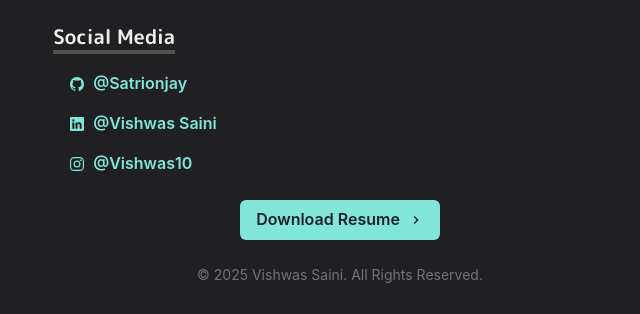
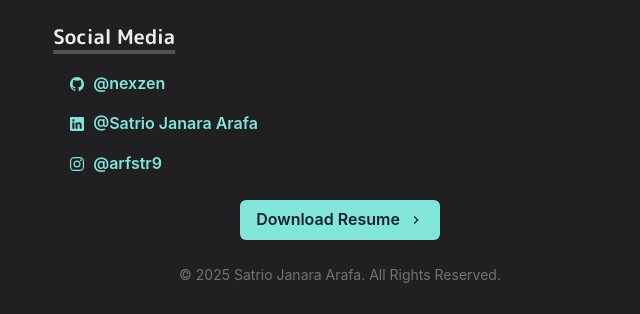
Before and after one commit to afifudin24/portofolioSatrio, a Next.js app: page / in a window 1280 px wide. Shown: the part 1422-1736 px from the top of the page, without its empty margins (300-940 px from the left). Built offline with nearby package versions, Linux system fonts and the light colour scheme.

Commit message:
update blog

```diff
--- a/components/footer.js
+++ b/components/footer.js
@@ -3,7 +3,8 @@ import { Box } from '@chakra-ui/react'
 const Footer = () => {
   return (
     <Box align="center" opacity={0.4} fontSize="sm">
-      &copy; {new Date().getFullYear()} Vishwas Saini. All Rights Reserved.
+      &copy; {new Date().getFullYear()} Satrio Janara Arafa. All Rights
+      Reserved.
     </Box>
   )
 }
--- a/components/navbar.js
+++ b/components/navbar.js
@@ -107,14 +107,17 @@ const Navbar = props => {
                   <MenuItem as={Link}>About</MenuItem>
                 </NextLink>
                 <NextLink href="/works" passHref>
-                  <MenuItem as={Link}>Works</MenuItem>
+                  <MenuItem as={Link}>Projects</MenuItem>
                 </NextLink>
-                <MenuItem
+                <NextLink href="/blogs" passHref>
+                  <MenuItem as={Link}>Blogs</MenuItem>
+                </NextLink>
+                {/* <MenuItem
                   as={Link}
                   href="https://github.com/Vishwas-10/Vishwas-s-Portfolio"
                 >
                   View Source
-                </MenuItem>
+                </MenuItem> */}
               </MenuList>
             </Menu>
           </Box>
--- a/pages/index.js
+++ b/pages/index.js
@@ -6,7 +6,6 @@ import {
   Box,
   SimpleGrid,
   Button,
-
   ListItem,
   useColorModeValue,
   chakra
@@ -18,18 +17,29 @@ import Layout from '../components/layouts/article'
 import Section from '../components/section'
 import { Stack } from '@chakra-ui/react'
 import { Text } from '@chakra-ui/react'
-import { Badge, Wrap, WrapItem, List, ListIcon } from '@chakra-ui/react';
+import { Badge, Wrap, WrapItem, List, ListIcon } from '@chakra-ui/react'
 import { GridItem } from '../components/grid-item'
-import { IoLogoTwitter, IoLogoInstagram, IoLogoGithub, IoLogoLinkedin} from 'react-icons/io5'
+import {
+  IoLogoTwitter,
+  IoLogoInstagram,
+  IoLogoGithub,
+  IoLogoLinkedin
+} from 'react-icons/io5'
 import Image from 'next/image'
-import { MdStar } from 'react-icons/md';
+import { MdStar } from 'react-icons/md'
 const ProfileImage = chakra(Image, {
   shouldForwardProp: prop => ['width', 'height', 'src', 'alt'].includes(prop)
 })
 
-const skills = ['Cisco', 'Mikrotik', 'VMware', 'Linux', 'Networking', 'Firewall'];
+const skills = [
+  'Cisco',
+  'Mikrotik',
+  'VMware',
+  'Linux',
+  'Networking',
+  'Firewall'
+]
 const Home = () => (
-
   <Layout>
     <Container>
       <Box
@@ -82,14 +92,17 @@ const Home = () => (
           About
         </Heading>
         <Paragraph data-aos="fade-up">
-         👋 Hey there!
-I'm a passionate Network Administrator who loves keeping systems secure, connections stable, and downtime at zero. I work behind the scenes to make sure networks run smoothly — from configuring routers and managing firewalls to monitoring traffic and troubleshooting issues.
-
-I speak fluent TCP/IP, treat every ping like a check-in, and see every alert as a challenge to solve. Whether it's maintaining uptime or optimizing performance, I’m here to keep the digital world connected.
-
-When I’m not managing networks, you’ll probably find me exploring new tech tools, scripting automation, or helping friends fix their Wi-Fi.
-
-Let’s stay connected — the signal is strong!
+          👋 Hey there! I'm a passionate Network Administrator who loves keeping
+          systems secure, connections stable, and downtime at zero. I work
+          behind the scenes to make sure networks run smoothly — from
+          configuring routers and managing firewalls to monitoring traffic and
+          troubleshooting issues. I speak fluent TCP/IP, treat every ping like a
+          check-in, and see every alert as a challenge to solve. Whether it's
+          maintaining uptime or optimizing performance, I’m here to keep the
+          digital world connected. When I’m not managing networks, you’ll
+          probably find me exploring new tech tools, scripting automation, or
+          helping friends fix their Wi-Fi. Let’s stay connected — the signal is
+          strong!
         </Paragraph>
         <Box data-aos="fade-up" align="center" my={4}>
           <NextLink href="/works" passHref scroll={false}>
@@ -112,8 +125,6 @@ Let’s stay connected — the signal is strong!
           <BioYear>2023</BioYear>
           Network Computer Engineering student on SMK Darussalam Karangpucung
         </BioSection>
-
-
       </Section>
 
       <Section data-aos="fade-up" delay={0.3}>
@@ -136,7 +147,7 @@ Let’s stay connected — the signal is strong!
 
       <Section data-aos="fade-up">
         <Wrap spacing={3}>
-      {skills.map((skill) => (
+          {skills.map(skill => (
             <WrapItem data-aos="fade-up" key={skill}>
               <Badge
                 variant="solid"
@@ -153,8 +164,6 @@ Let’s stay connected — the signal is strong!
         </Wrap>
       </Section>
 
-
-
       <Section delay={0.3} data-aos="fade-up">
         <Heading as="h3" variant="section-title">
           Achievements
@@ -163,13 +172,11 @@ Let’s stay connected — the signal is strong!
         <List spacing={3}>
           <ListItem data-aos="fade-up">
             <ListIcon as={MdStar} color="yellow.400" />
-        5th Place Winner at IT Network System Administration LKS 2025, Cilacap Regency
+            5th Place Winner at IT Network System Administration LKS 2025,
+            Cilacap Regency
           </ListItem>
           {/* Bisa tambah item lain di sini */}
         </List>
-
-
-
       </Section>
 
       <Section data-aos="fade-up" delay={0.3}>
@@ -178,44 +185,56 @@ Let’s stay connected — the signal is strong!
         </Heading>
         <List>
           <ListItem>
-            <Link href="https://github.com/Vishwas-10" target="_blank">
+            <Link href="https://github.com/satrio100" target="_blank">
               <Button
                 variant="ghost"
                 colorScheme="teal"
                 leftIcon={<IoLogoGithub />}
               >
-                @Satrionjay
+                @nexzen
               </Button>
             </Link>
           </ListItem>
           <ListItem>
-            <Link href="https://www.linkedin.com/in/vishwas-saini-384212218/" target="_blank">
+            <Link
+              href="http://www.linkedin.com/in/satrio-janara-arafa-975b4a295"
+              target="_blank"
+            >
               <Button
                 variant="ghost"
                 colorScheme="teal"
                 leftIcon={<IoLogoLinkedin />}
               >
-                @Vishwas Saini
+                @Satrio Janara Arafa
               </Button>
             </Link>
           </ListItem>
           <ListItem>
-            <Link href="https://www.instagram.com/vishwas10/" target="_blank">
+            <Link
+              href="https://www.instagram.com/arfstr9?igsh=MXBiOWUzd24weTMxbg=="
+              target="_blank"
+            >
               <Button
                 variant="ghost"
                 colorScheme="teal"
                 leftIcon={<IoLogoInstagram />}
               >
-                @Vishwas10
+                @arfstr9
               </Button>
             </Link>
           </ListItem>
         </List>
 
         <Box align="center" my={4}>
-          <NextLink href="https://drive.google.com/file/d/1f8wTm2_UAicf9EZ5vJ4tMVEmUMLiXR2k/view?usp=sharing" passHref scroll={false}>
+          <NextLink
+            href="https://drive.google.com/file/d/1f8wTm2_UAicf9EZ5vJ4tMVEmUMLiXR2k/view?usp=sharing"
+            passHref
+            scroll={false}
+          >
             <Button rightIcon={<ChevronRightIcon />} colorScheme="teal">
-            <a href="https://drive.google.com/file/d/1f8wTm2_UAicf9EZ5vJ4tMVEmUMLiXR2k/view?usp=sharing">Download Resume</a>
+              <a href="https://drive.google.com/file/d/1f8wTm2_UAicf9EZ5vJ4tMVEmUMLiXR2k/view?usp=sharing">
+                Download Resume
+              </a>
             </Button>
           </NextLink>
         </Box>
```
Also changed, not shown: pages/blogs.js (+30 -3 lines). Lines whose indentation alone changed are shown as unchanged.
